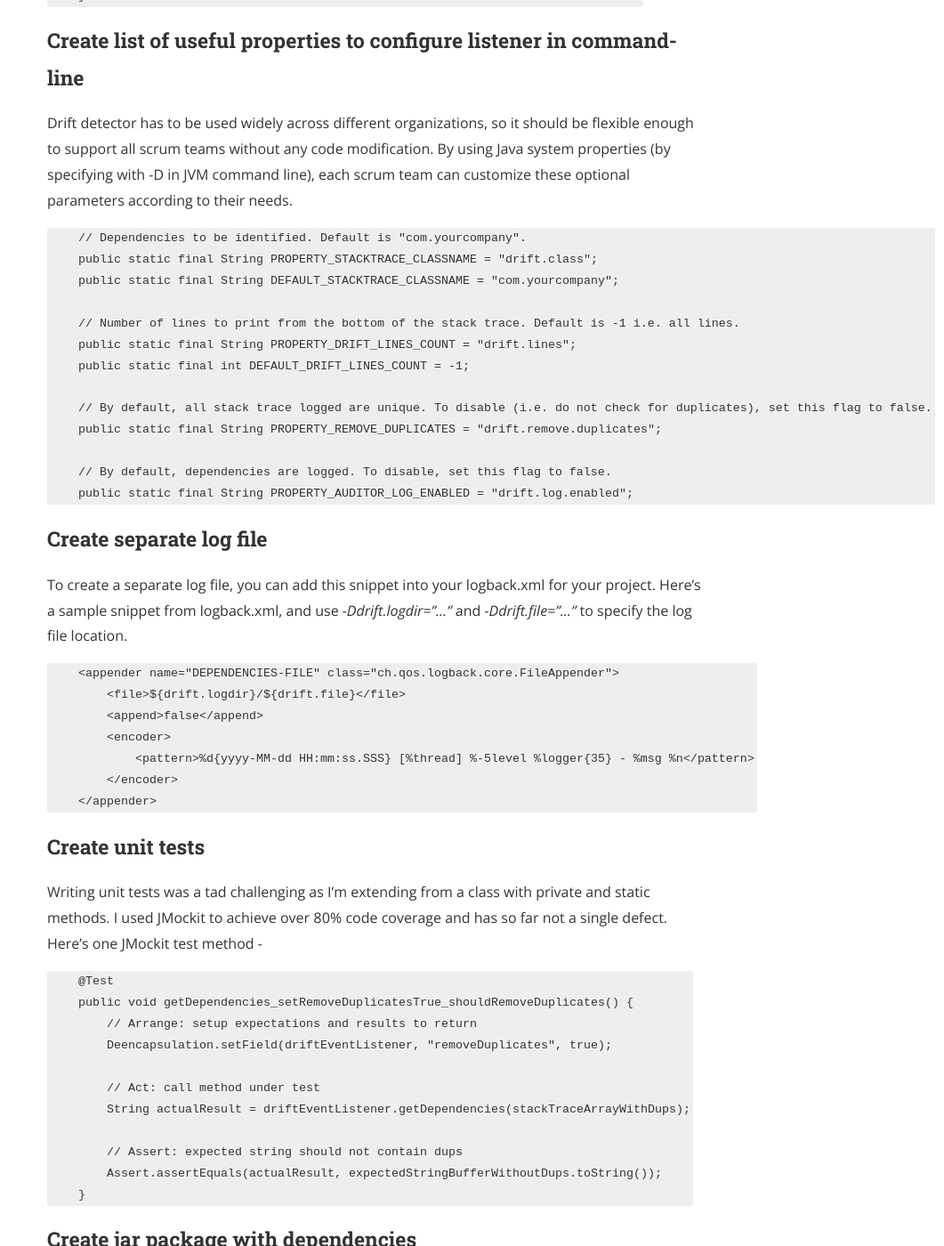
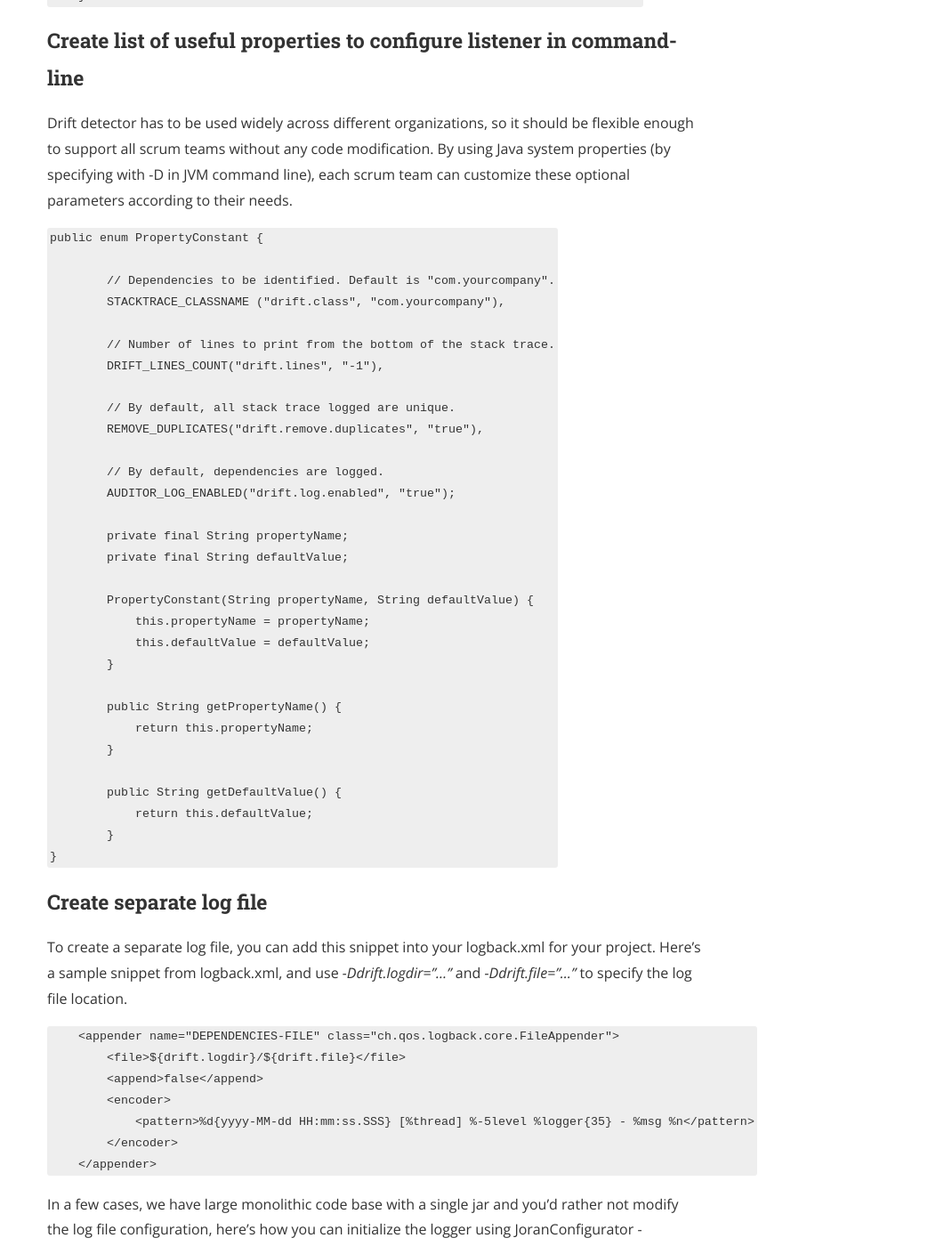
Before and after one commit to eing/eing.github.io, a Jekyll site: the page built from _posts/2016-07-06-DetectingDrifts.markdown, in a window 1280 px wide and 1400 px high, scrolled down 1898 px. Shown: the whole window at 89% size, without its empty margins (219-1280 px from the left). Built offline with Jekyll 4.4.1, drawn with Linux system fonts in a browser that asks for light colours; nearby versions of some CDN libraries; comment, search, counter and statistics services are not loaded; a style sheet for code colours, icons or effects is not loaded; some of the changed text lies outside the part shown.

Commit message:
minor changes

````diff
--- a/_posts/2016-07-06-DetectingDrifts.markdown
+++ b/_posts/2016-07-06-DetectingDrifts.markdown
@@ -64,19 +64,36 @@ public class DriftEventListener implements HystrixNetworkAuditorEventListener {
 Drift detector has to be used widely across different organizations, so it should be flexible enough to support all scrum teams without any code modification. By using Java system properties (by specifying with -D in JVM command line), each scrum team can customize these optional parameters according to their needs.
 
 ```
-    // Dependencies to be identified. Default is "com.yourcompany".
-    public static final String PROPERTY_STACKTRACE_CLASSNAME = "drift.class";
-    public static final String DEFAULT_STACKTRACE_CLASSNAME = "com.yourcompany";
+public enum PropertyConstant {
 
-    // Number of lines to print from the bottom of the stack trace. Default is -1 i.e. all lines.
-    public static final String PROPERTY_DRIFT_LINES_COUNT = "drift.lines";
-    public static final int DEFAULT_DRIFT_LINES_COUNT = -1;
+        // Dependencies to be identified. Default is "com.yourcompany".
+        STACKTRACE_CLASSNAME ("drift.class", "com.yourcompany"),
 
-    // By default, all stack trace logged are unique. To disable (i.e. do not check for duplicates), set this flag to false.
-    public static final String PROPERTY_REMOVE_DUPLICATES = "drift.remove.duplicates";
+        // Number of lines to print from the bottom of the stack trace.
+        DRIFT_LINES_COUNT("drift.lines", "-1"),
 
-    // By default, dependencies are logged. To disable, set this flag to false.
-    public static final String PROPERTY_AUDITOR_LOG_ENABLED = "drift.log.enabled";
+        // By default, all stack trace logged are unique.
+        REMOVE_DUPLICATES("drift.remove.duplicates", "true"),
+
+        // By default, dependencies are logged.
+        AUDITOR_LOG_ENABLED("drift.log.enabled", "true");
+
+        private final String propertyName;
+        private final String defaultValue;
+
+        PropertyConstant(String propertyName, String defaultValue) {
+            this.propertyName = propertyName;
+            this.defaultValue = defaultValue;
+        }
+
+        public String getPropertyName() {
+            return this.propertyName;
+        }
+
+        public String getDefaultValue() {
+            return this.defaultValue;
+        }
+}
 ```
 
 <h3>Create separate log file</h3>
@@ -92,8 +109,7 @@ To create a separate log file, you can add this snippet into your logback.xml fo
     </appender>
 ```
 
-<!--
-Here's how you can initialized the logger using JoranConfigurator -
+In a few cases, we have large monolithic code base with a single jar and you'd rather not modify the log file configuration, here's how you can initialize the logger using JoranConfigurator -
 
 ```
         LoggerContext context = (LoggerContext) LoggerFactory.getILoggerFactory();
@@ -114,7 +130,6 @@ Here's how you can initialized the logger using JoranConfigurator -
             ioe.printStackTrace();
         }
 ```
--->
 
 <h3>Create unit tests</h3>
 Writing unit tests was a tad challenging as I'm extending from a class with private and static methods. I used JMockit to achieve over 80% code coverage and has so far not a single defect. Here's one JMockit test method -
--- a/_posts/2016-08-03-WhatCanYouTestAtDesignPhase-Part1.markdown
+++ b/_posts/2016-08-03-WhatCanYouTestAtDesignPhase-Part1.markdown
@@ -8,7 +8,7 @@ tags: shift-left
 ---
 It is an established best practice to "Test early and often" and shift left testing such as validating requirements at the beginning of software development. Since requirements testing is pertaining to the knowledge of the domain, my focus on this blog will be in the **design phase**. Testability is becoming widely adopted and build testability into the product is a best practice. One good example is [Airlock](https://code.facebook.com/posts/520580318041111/airlock-facebook-s-mobile-a-b-testing-framework/) which was created by Facebook to enable them to measure data and execute A/B testing.
 
-I'd like to take this further to widen the scope to **usability, payload, latency, availability, versioning, security, tooling and data**.
+I'd like to take this further to widen the scope to include **usability, payload, latency, availability, versioning, security, tooling and data**.
 
 We will exercise the architecture design by assessing the risks in these areas, in additon to validating testability. The goals and outcome of this assessment are
 
````
